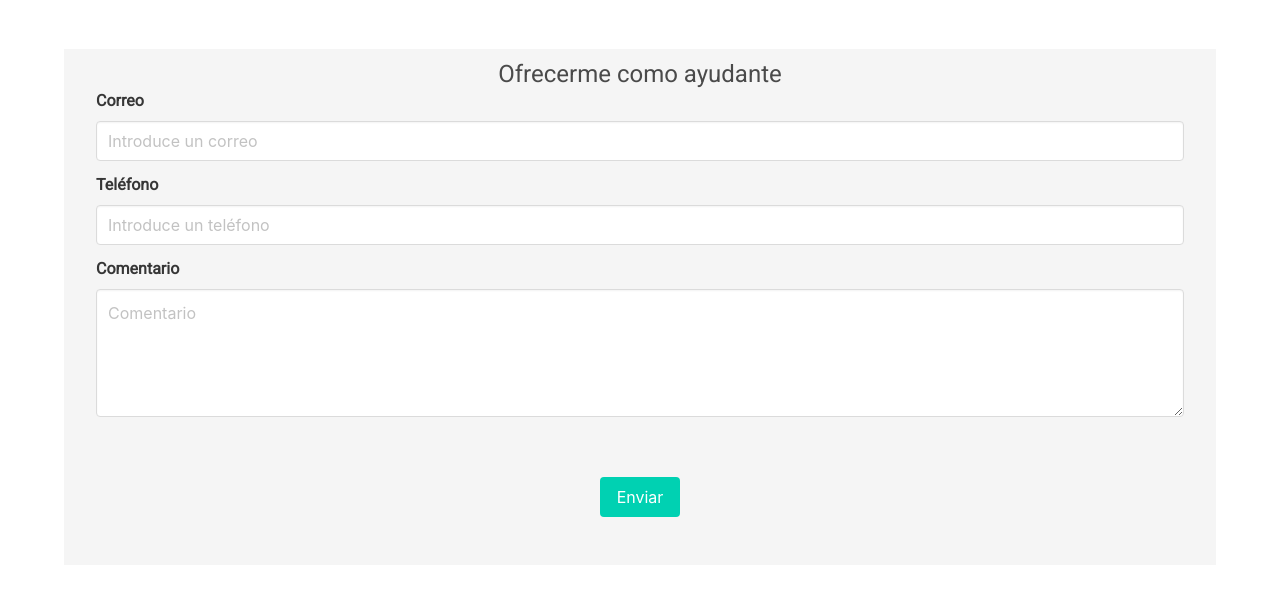
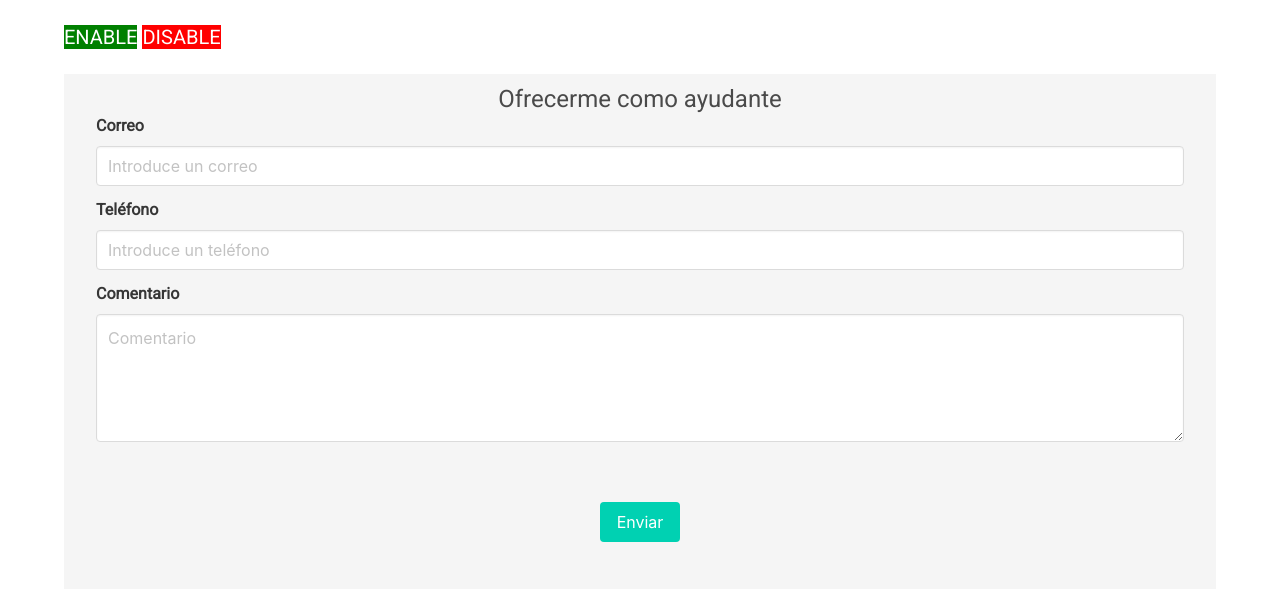
Before and after one commit to vperezb/social-support, a Flask app: template app/templates/need_detail.html in a window 1280 px wide. Shown: the part 75-664 px from the top of the page. Run offline with Flask 2, Linux system fonts and the light colour scheme; the template is opened without the code that fills it, so the values that code supplies are empty; parts of the project's set-up code (start-up, migrations or seed data) failed here and were passed over; some libraries are stand-ins or nearby versions.

Commit message:
Unsafe-enable-disable#card-34611902

```diff
--- a/app/main.py
+++ b/app/main.py
@@ -29,7 +29,7 @@ def store_need(email, lat, lng, title, description, type):
         'title': title,
         'description': description,
         'type': type,
-        'status' : 'toconfirm',
+        'status' : 'enabled',
         'hash': uuid.uuid4().hex,
         'p_hash': uuid.uuid4().hex
     })
@@ -49,6 +49,14 @@ def store_enroll(email, phone, comment, need_hash):
 
     datastore_client.put(entity)
 
+
+def change_need_status(key, status):
+    task = datastore_client.get(key)
+    task['status'] = status
+    datastore_client.put(task)
+    return True
+
+
 def fetch_need(hash):
     query = datastore_client.query(kind='need')
     query.add_filter('hash', '=', hash)
@@ -59,7 +67,8 @@ def fetch_need(hash):
 def fetch_needs(lat, lng):
     needs_mgrs = mgrs.MGRS().toMGRS(lat, lng).decode('UTF-8')
     query = datastore_client.query(kind='need')
-    query.add_filter('status', '=', 'toconfirm')
+    #query.add_filter('status', '=',  'toconfirm')
+    query.add_filter('status', '=',  'enabled')
     query.add_filter('mgrs_6', '=', needs_mgrs[:6])
     needs = query.fetch(limit=20)
     return needs
@@ -96,7 +105,6 @@ def need():
 def need_detail():
     hash = request.args.get('h')
     need = fetch_need(hash)
-    print(need)
     return render_template('need_detail.html', need = need, context={'key':__credentials['api_key']}, )
 
 @app.route('/stored_enroll', methods=['POST'])
@@ -139,9 +147,26 @@ def select_zone():
         context={'key':__credentials['api_key']}
     )
 
+
 @app.route('/enable', methods=['GET'])
 def enable():
+    hash = request.args.get('h')
+    p_hash = request.args.get('p')
+    need = fetch_need(hash)
+    #if (need['p_hash'] == p_hash)
+    change_need_status(need.key, 'enabled')
     return('done')
+
+
+@app.route('/disable', methods=['GET'])
+def disable():
+    hash = request.args.get('h')
+    p_hash = request.args.get('p')
+    need = fetch_need(hash)
+    #if (need['p_hash'] == p_hash)
+    change_need_status(need.key, 'disabled')
+    return('done')
+
 
 @app.route('/support_us', methods=['GET'])
 def suport_us():
--- a/app/templates/need_detail.html
+++ b/app/templates/need_detail.html
@@ -21,9 +21,10 @@
         <h2 class="subtitle">
           {{need.description}}
         </h2>
-
-
-
+        <h2 class="subtitle">
+          <a style="background-color: green;color: white;" href="http://localhost:8080/enable?h={{need.hash}}">ENABLE</a>
+          <a style="background-color: red;color:white" href="http://localhost:8080/enable?h={{need.hash}}">DISABLE</a>
+        </h2>
       </div>
       <!-- Map-->
       <div class="column has-text-centered">
```
